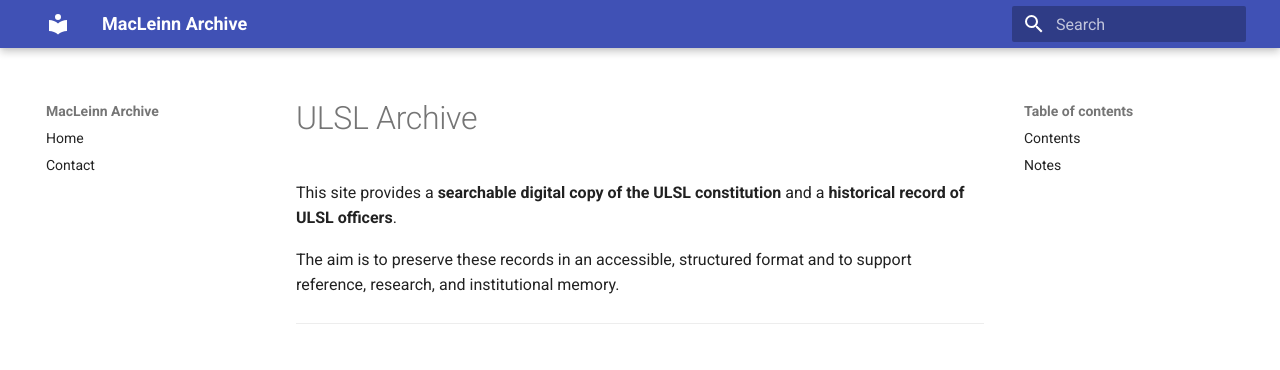
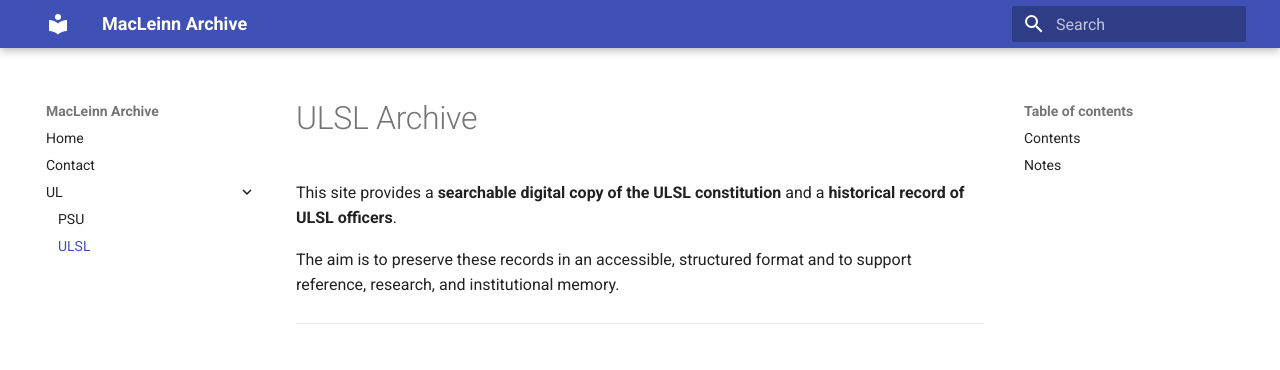
Before and after one commit to omahonye/macleinn_archive, an MkDocs documentation site: the page built from docs/ul/ULSL.md, in a window 1280 px wide. Shown: the top 370 px of the page. Built offline with MkDocs 1.6.1 and Material for MkDocs 9.7.7, drawn with Linux system fonts in a browser that asks for light colours.

Commit message:
Update mkdocs.yml

```diff
--- a/mkdocs.yml
+++ b/mkdocs.yml
@@ -13,3 +13,6 @@ plugins:
 nav:
   - Home: index.md
   - Contact: contact.md
+  - UL:
+      - PSU: ul/PSU.md
+      - ULSL: ul/ULSL.md
```
